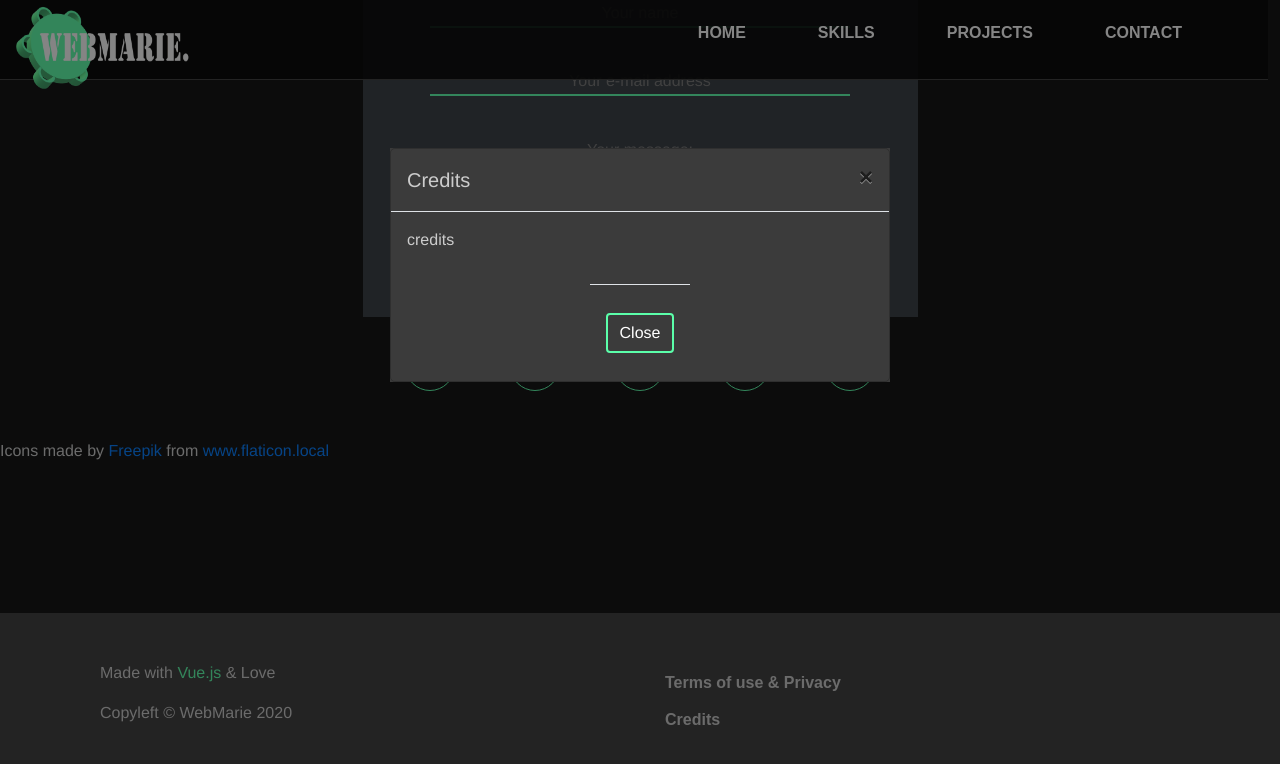
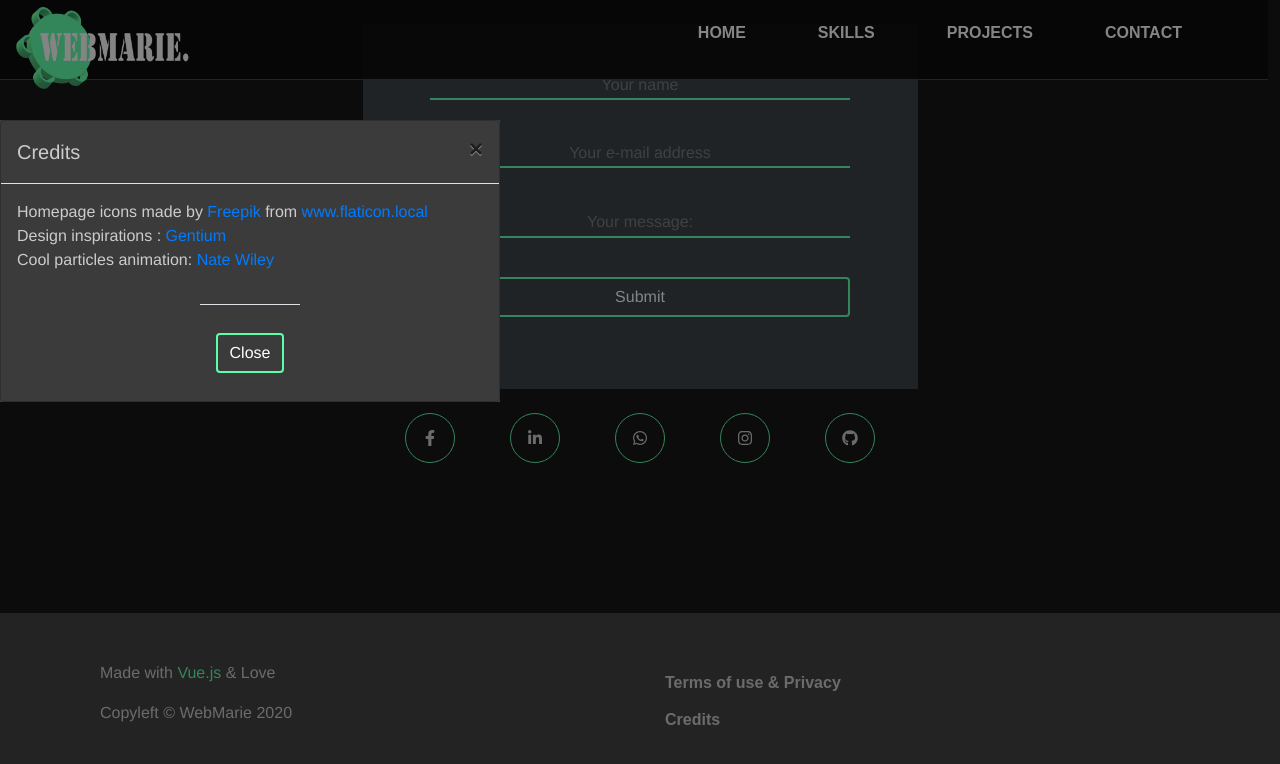
Before and after one commit to MarieBerezhna/portfolio, a Vue app: page / in a window 1280 px wide. Both pictures are taken after a click on the item "Credits". Shown: the top 764 px of the page. Built offline with nearby package versions, Linux system fonts and the light colour scheme.

Commit message:
modal + credits

```diff
--- a/src/components/MainFooter.vue
+++ b/src/components/MainFooter.vue
@@ -38,7 +38,6 @@
                 const code = $(e.target).attr('code')
                 const items = this.$store.state.footerlinks.filter(item => item.code === code);
                 let item = items[0]
-                //this.$store.commit('showModal')
                 this.showModal(item.name, item.content)
             },
 
--- a/src/components/SectionContact.vue
+++ b/src/components/SectionContact.vue
@@ -39,7 +39,7 @@
                 </div>
             </div>
         </div>
-      <div>Icons made by <a href="https://www.flaticon.local/authors/freepik" title="Freepik">Freepik</a> from <a href="https://www.flaticon.local/" title="Flaticon">www.flaticon.local</a></div>
+
     </div>
 </template>
 
@@ -78,14 +78,6 @@
                     borderBottom: '2px solid ' + green,
                     color: green
                 })
-                // let icons = $('.icon-wrap');
-                // $(icons).each(el => {
-                //     let item = icons[el],
-                //         index = parseInt($(item).attr('index'))
-                //     if (index > 0 && index % 2 === 0) {
-                //         $('</div><div class="row">').insertAfter(item)
-                //     }
-                // });
             },
             contactSubmit() {
                 var name = $('#name').val(),
@@ -107,9 +99,9 @@
                     //following code is used here instead of the $.post function
                     //and should be deleted if you are using it,
                     //just inserted this for presentation since GH hosting doesn't support php
-                                $("#msg").append('<h3 class="pt-1">Thank you, ' + name +
-                                    '. The message was successfully sent.</h3><hr>');
-
+                    $("#msg").append();
+ this.showModal('Message sent!', '<h3 class="pt-1">Thank you, ' + name +
+                        '. The message was successfully sent.</h3><hr>')
 
                     $('#contactform').delay(5000).slideDown();
                     $('#name').val('');
@@ -124,10 +116,7 @@
                         message: message
                     },
                     function (data) {
-
-                                    $("#msg").append("<p>" + data + "</p>");
-
-
+                        this.showModal('Message sent!', data)
                     });
                 return false;
             },
@@ -182,13 +171,11 @@
 
                     function init() {
                         validation();
-                        // processing();
                     }
                     return {
                         init: init
                     };
                 })();
-                console.log('constact')
                 Contact.init();
 
             }
--- a/src/components/utils/ModalWindow.vue
+++ b/src/components/utils/ModalWindow.vue
@@ -1,7 +1,7 @@
 <template>
   <div>
         <div class="modal" tabindex="-1" role="dialog" >
-  <div class="modal-dialog" role="document" :style="'top: 15vh; background-color:' + $store.state.secondary_color">
+  <div class="modal-dialog m-0" role="document" :style="'top: 15vh; background-color:' + $store.state.secondary_color">
     <div class="modal-content">
       <div class="modal-header">
         <h5 class="modal-title"></h5>
--- a/src/store/index.js
+++ b/src/store/index.js
@@ -6,7 +6,7 @@ const Helper = {
   install(Vue) {
     Vue.prototype.showModal = (title, content) => {
           $('.modal').find('.modal-title').text(title);
-          $('.modal').find('.modal-body p').text(content);
+          $('.modal').find('.modal-body p').html(content);
           $('.modal').fadeIn();
     };
   },
@@ -149,14 +149,11 @@ export default new Vuex.Store({
           id: 1,
           name: 'Credits',
           code: 'credits',
-          content: 'credits'
+          content: `<div>Homepage icons made by <a href="https://www.flaticon.local/authors/freepik" title="Freepik">
+          Freepik</a> from <a href="https://www.flaticon.local/" title="Flaticon">www.flaticon.local</a></div>
+          <div>Design inspirations : <a href='https://gentium.pixerex.com/wp/'>Gentium</a></div>
+          <div>Cool particles animation: <a href='https://codepen.io/natewiley/pen/GgONKy'>Nate Wiley</a></div>`
         }
     ]
-  },
-  mutations: {
-
-  },
-  actions: {
-
   }
 });
```
Lines whose indentation alone changed are shown as unchanged.
